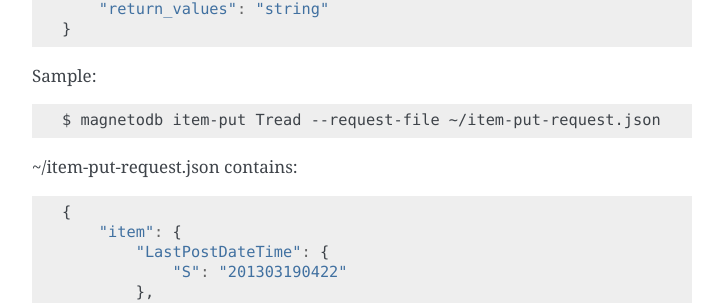
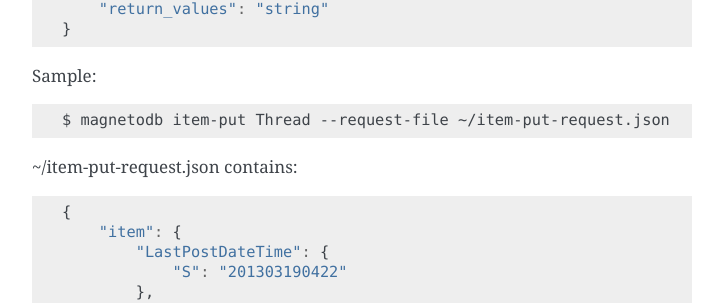
Before and after one commit to openstack-archive/magnetodb, a Sphinx documentation site: the page built from doc/source/cli.rst, in a window 1280 px wide and 900 px high, scrolled down 4663 px. Shown: the part 149-452 px from the top of the window, without its empty margins (388-1111 px from the left). Built offline with Sphinx 7.4.7, drawn with Linux system fonts in a browser that asks for light colours; the version number is read from the project's files by our own code; some of the changed text lies outside the part shown.

Commit message:
Typo in table name
Change-Id: I4baf9aa9802709c2f68c294489dfdc04d44a778a

```diff
--- a/doc/source/cli.rst
+++ b/doc/source/cli.rst
@@ -120,7 +120,7 @@ $ magnetodb item-put <table-name> --request-file <FILE>
 
 Sample::
 
-$ magnetodb item-put Tread --request-file ~/item-put-request.json
+$ magnetodb item-put Thread --request-file ~/item-put-request.json
 
 ~/item-put-request.json contains:
 
@@ -144,7 +144,7 @@ $ magnetodb item-update <table-name> --request-file <FILE>
 
 Sample::
 
-$ magnetodb item-update Tread --request-file ~/item-update-request.json
+$ magnetodb item-update Thread --request-file ~/item-update-request.json
 
 ~/item-put-request.json contains:
 
@@ -168,7 +168,7 @@ $ magnetodb item-delete <table-name> --request-file <FILE>
 
 Sample::
 
-$ magnetodb item-delete Tread --request-file ~/item-delete-request.json
+$ magnetodb item-delete Thread --request-file ~/item-delete-request.json
 
 ~/item-delete-request.json contains:
 
@@ -192,7 +192,7 @@ $ magnetodb item-get <table-name> --request-file <FILE>
 
 Sample::
 
-$ magnetodb item-get Tread --request-file ~/item-get-request.json
+$ magnetodb item-get Thread --request-file ~/item-get-request.json
 
 ~/item-get-request.json contains:
 
@@ -216,7 +216,7 @@ $ magnetodb query <table-name> --request-file <FILE>
 
 Sample::
 
-$ magnetodb query Tread --request-file ~/query-request.json
+$ magnetodb query Thread --request-file ~/query-request.json
 
 ~/query-request.json contains:
 
@@ -240,7 +240,7 @@ $ magnetodb scan <table-name> --request-file <FILE>
 
 Sample::
 
-$ magnetodb scan Tread --request-file ~/scan-request.json
+$ magnetodb scan Thread --request-file ~/scan-request.json
 
 ~/scan-request.json contains:
 
```
